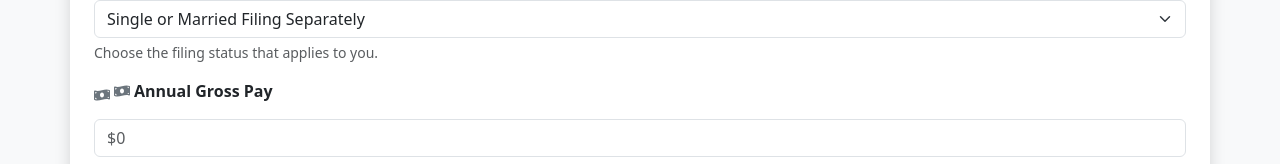
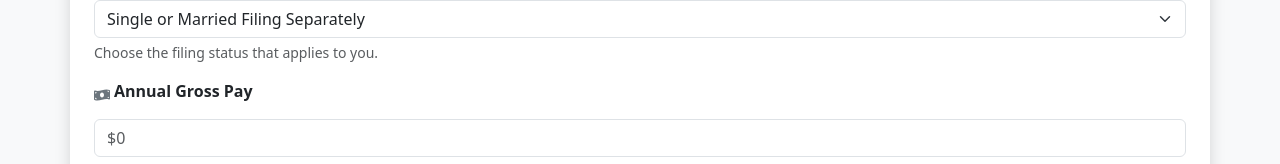
Before and after one commit to rsathyam/w4-calculator, a React (Create React App) app in the folder client/: page / in a window 1280 px wide. Both pictures are taken after a click on the button "Next". Shown: the part 287-451 px from the top of the page. Built offline with nearby package versions, Linux system fonts and the light colour scheme; a small style sheet from the web is missing.

Commit message:
Fixed favicon for Annual Gross Pay

```diff
--- a/client/src/components/StepIncomeDetails.jsx
+++ b/client/src/components/StepIncomeDetails.jsx
@@ -43,7 +43,6 @@ export default function StepIncomeDetails({ form, setForm }) {
               className="form-label fw-bold d-flex align-items-center gap-1"
               title="Your yearly income before taxes"
             >
-              <FaMoneyBillWave className="text-secondary" />
               Annual Gross Pay
             </label>
           }
```
